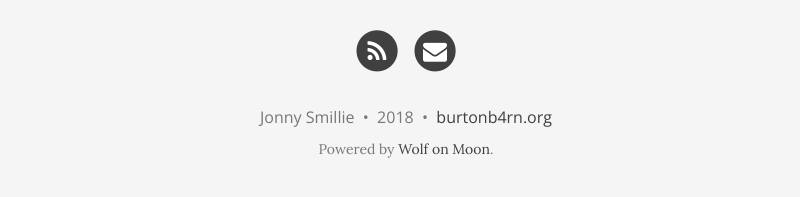
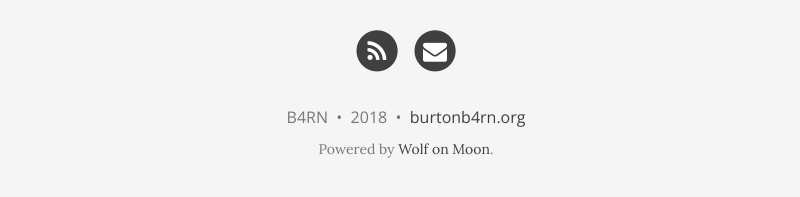
Before and after one commit to jonnysmillie/burtonb4rn, a Jekyll site: the page built from index.html, in a window 1280 px wide and 1225 px high. Shown: the part 1015-1212 px from the top of the window, without its empty margins (234-1034 px from the left). Built offline with Jekyll 4.4.1, drawn with Linux system fonts in a browser that asks for light colours; nearby versions of some CDN libraries; the list of posts is cut into pages by our own code.

Commit message:
update config

```diff
--- a/_config.yml
+++ b/_config.yml
@@ -65,7 +65,7 @@ footer-link-col: "#404040"
 # Change all these values or delete the ones you don't want.
 # Important: you must keep the "name" parameter, everything else you can remove
 author:
-  name: Jonny Smillie
+  name: B4RN
 
 # Select your active Social Network Links.
 # Uncomment the links you want to show in the footer and add your information to each link.
```
